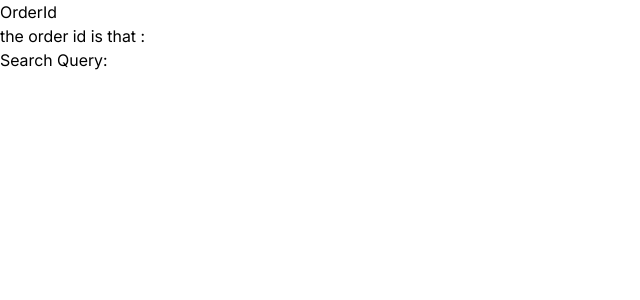
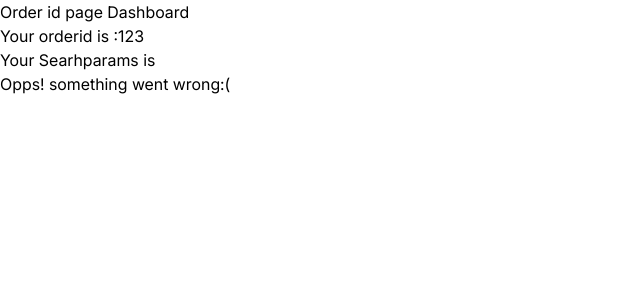
Before and after one commit to Rishabh1-dubey/nextjs_mastery, a Next.js app: page /order/123 in a window 1280 px wide. Shown: the top 300 px of the page, without its empty margins (0-640 px from the left). Built offline with nearby package versions, Linux system fonts and the light colour scheme.

Commit message:
more practise on query params

```diff
--- a/src/app/order/[orderId]/page.tsx
+++ b/src/app/order/[orderId]/page.tsx
@@ -1,17 +1,29 @@
 import React from "react";
 
-const OrderId = async ({ searchParams }) => {
-  const { q } = searchParams;
+const OrderId = async ({ searchParams, params }) => {
+  // ERROR 1 FIX: Await BOTH params and searchParams
+  const { orderId } = await params;
+  const { q } = await searchParams;
+
   return (
     <div>
-      OrderId
-      <h2>the order id is that :{q}</h2>
-      <p className="mb-4">
-        Search Query:{" "}
-        <span className="font-bold text-blue-600">{searchParams.q}</span>
-      </p>
+      <h1>Order id page Dashboard</h1>
+      <p>Your orderid is :{orderId}</p>
+
+      <div>
+        <p>
+          Your Searhparams is {q}
+          {q ? (
+            <p>
+              Here is your desired search is{" "}
+              <strong className="text-green-500">{q}</strong>
+            </p>
+          ) : (
+            <p>Opps! something went wrong:(</p>
+          )}
+        </p>
+      </div>
     </div>
   );
 };
-
 export default OrderId;
--- a/src/app/order/page.tsx
+++ b/src/app/order/page.tsx
@@ -1,18 +1,12 @@
-const OrderPage = async ({ searchParams }) => {
-  // 1. Get the query param
-  const { q } = await searchParams;
-  console.log(q);
+import Link from "next/link";
 
+const OrderPage = async () => {
   return (
     <div className="p-10">
       <h1 className="text-2xl font-bold mb-5">Order Dashboard</h1>
-      {q ? (
-        <p>
-          You are looking for: <strong>{q}</strong>
-        </p>
-      ) : (
-        <p>Please use the search bar or click a link to find an order.</p>
-      )}
+      <Link className="underline" href="order/123">
+        go to orderid page
+      </Link>
     </div>
   );
 };
```
